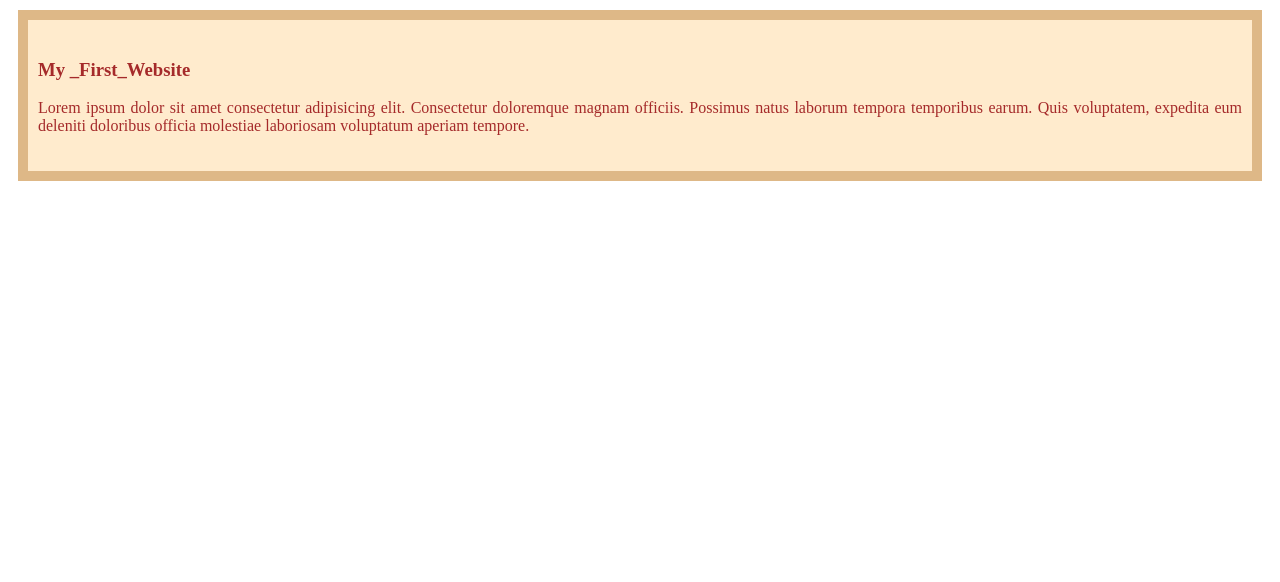
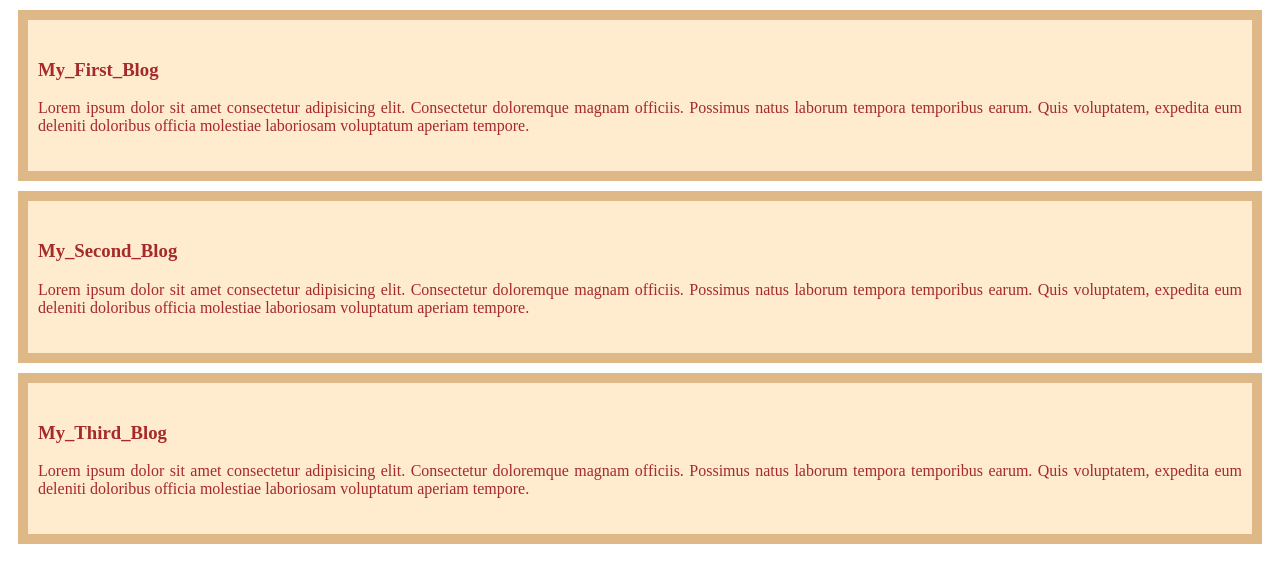
Before and after one commit to Rafiul-Ovi/my-first-website, a plain HTML site: page index.html in a window 1280 px wide. Drawn offline with Linux system fonts and the light colour scheme.

Commit message:
added my second & third blog

```diff
--- a/index.html
+++ b/index.html
@@ -8,7 +8,15 @@
 </head>
 <body>
     <div>
-        <h3>My _First_Website</h3>
+        <h3>My_First_Blog</h3>
+        <p>Lorem ipsum dolor sit amet consectetur adipisicing elit. Consectetur doloremque magnam officiis. Possimus natus laborum tempora temporibus earum. Quis voluptatem, expedita eum deleniti doloribus officia molestiae laboriosam voluptatum aperiam tempore.</p>
+    </div>
+    <div>
+        <h3>My_Second_Blog</h3>
+        <p>Lorem ipsum dolor sit amet consectetur adipisicing elit. Consectetur doloremque magnam officiis. Possimus natus laborum tempora temporibus earum. Quis voluptatem, expedita eum deleniti doloribus officia molestiae laboriosam voluptatum aperiam tempore.</p>
+    </div>
+    <div>
+        <h3>My_Third_Blog</h3>
         <p>Lorem ipsum dolor sit amet consectetur adipisicing elit. Consectetur doloremque magnam officiis. Possimus natus laborum tempora temporibus earum. Quis voluptatem, expedita eum deleniti doloribus officia molestiae laboriosam voluptatum aperiam tempore.</p>
     </div>
 </body>
--- a/style/blog.css
+++ b/style/blog.css
@@ -5,4 +5,5 @@ div{
     border: 10px solid burlywood;
     padding: 20px 10px;
     text-align: justify;
+
 }
```
